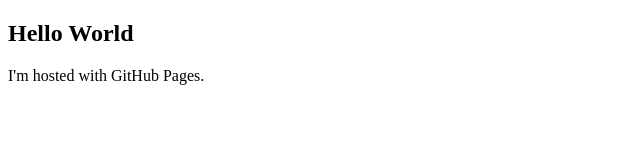
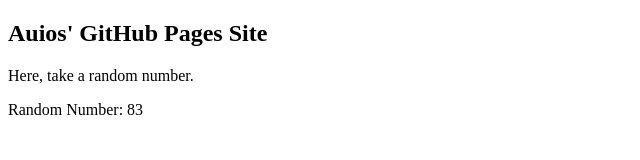
Before and after one commit to Auios/auios.github.io, a plain HTML site: page index.html in a window 1280 px wide. Shown: the whole page, without its empty margins (0-640 px from the left). Drawn offline with Linux system fonts and the light colour scheme.

Commit message:
take a random number
Update index.html

```diff
--- a/index.html
+++ b/index.html
@@ -2,9 +2,21 @@
 <html>
   <head>
     <title>Auios</title>
+    <script>
+      function generateRandomNumber() {
+        return Math.floor(Math.random() * 100);
+      }
+
+      function updateRandomNumber() {
+        document.getElementById('randomNumber').textContent = 'Random Number: ' + generateRandomNumber();
+      }
+
+      setInterval(updateRandomNumber, 1);
+    </script>
   </head>
   <body>
-    <h2>Hello World</h2>
-    <p>I'm hosted with GitHub Pages.</p>
+    <h2>Auios' GitHub Pages Site</h2>
+    <p>Here, take a random number.</p>
+    <p id="randomNumber"></p>
   </body>
 </html>
```
Also changed, not shown: 1 other file.
